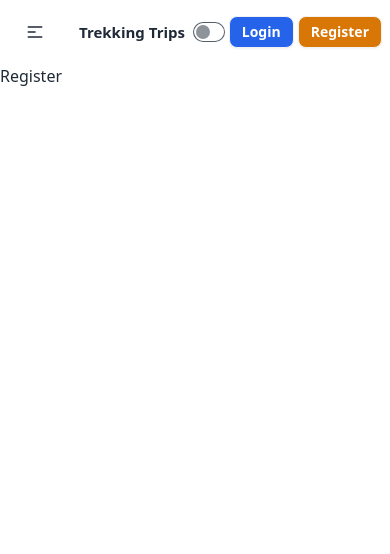
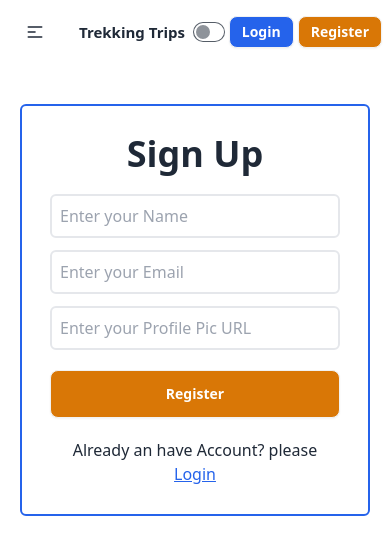
Before and after one commit to jsDeveloper001/trekking-trips-client, a React (Vite) app: page /register in a window 390 px wide. Shown: the top 554 px of the page. Built offline with nearby package versions, Linux system fonts and the light colour scheme.

Commit message:
responsive register form page

```diff
--- a/src/Components/Navbar/Navbar.jsx
+++ b/src/Components/Navbar/Navbar.jsx
@@ -42,7 +42,7 @@ const Navbar = () => {
                     </ul>
                 </div>
                 <div className="navbar-end">
-                    <input type="checkbox" className="toggle toggle-sm sm:toggle-md mr-1 sm:mr-3" onChange={HandleTheme} id="themeButton" />
+                    <input type="checkbox" className="toggle toggle-accent toggle-sm sm:toggle-md mr-1 sm:mr-3" onChange={HandleTheme} id="themeButton" />
                     <Link className="btn btn-sm sm:btn-md  mr-1 sm:mr-3 bg-blue-600 text-white hover:bg-blue-700 duration-500" to={'/login'}>Login</Link>
                     <Link className="btn btn-sm sm:btn-md bg-amber-600 text-white hover:bg-amber-700 duration-500" to={'/register'}>Register</Link>
                 </div>
--- a/src/Pages/Login/Login.jsx
+++ b/src/Pages/Login/Login.jsx
@@ -14,7 +14,7 @@ const Login = () => {
                         <div className='flex flex-col gap-3'>
                             <input type="email" className='bg-transparent border-2 p-2 rounded-md focus:outline-blue-400 duration-100' placeholder='enter your email' name='email' required />
                             <input type="password" className='bg-transparent border-2 p-2 rounded-md focus:outline-blue-400 duration-100' placeholder='enter your password' name='password' required />
-                            <button className='btn bg-blue-600 hover:bg-blue-700 text-white font-semibold mt-2'>Login</button>
+                            <button className='btn bg-blue-600 hover:bg-blue-700 duration-500 text-white font-semibold mt-2'>Login</button>
                         </div>
                     </form>
                     {/* social login */}
--- a/src/Pages/Register/Register.jsx
+++ b/src/Pages/Register/Register.jsx
@@ -1,9 +1,25 @@
-
+import { Link } from "react-router-dom";
 
 const Register = () => {
+    const HandleRegister = (e) => {
+
+    }
     return (
-        <div>
-            Register
+        <div className='flex justify-center mt-10 h-auto px-5'>
+            <div className='border-2 border-blue-600 w-full sm:max-w-xl p-7 rounded-md'>
+                <h2 className='text-4xl text-center font-bold'>Sign Up</h2>
+                <div>
+                    <form className='mt-5' onSubmit={HandleRegister}>
+                        <div className='flex flex-col gap-3'>
+                            <input type="text" className='bg-transparent border-2 p-2 rounded-md focus:outline-blue-400 duration-100' placeholder='Enter your Name' name='name' required />
+                            <input type="email" className='bg-transparent border-2 p-2 rounded-md focus:outline-blue-400 duration-100' placeholder='Enter your Email' name='email' required />
+                            <input type="url" className='bg-transparent border-2 p-2 rounded-md focus:outline-blue-400 duration-100' placeholder='Enter your Profile Pic URL' name='image' />
+                            <button className='btn bg-amber-600 text-white hover:bg-amber-700 duration-500 font-semibold mt-2'>Register</button>
+                        </div>
+                    </form>
+                </div>
+                <p className='mt-5 text-center'>Already an have Account? please <Link to={'/login'} className='underline text-blue-600'>Login</Link></p>
+            </div>
         </div>
     );
 };
```
